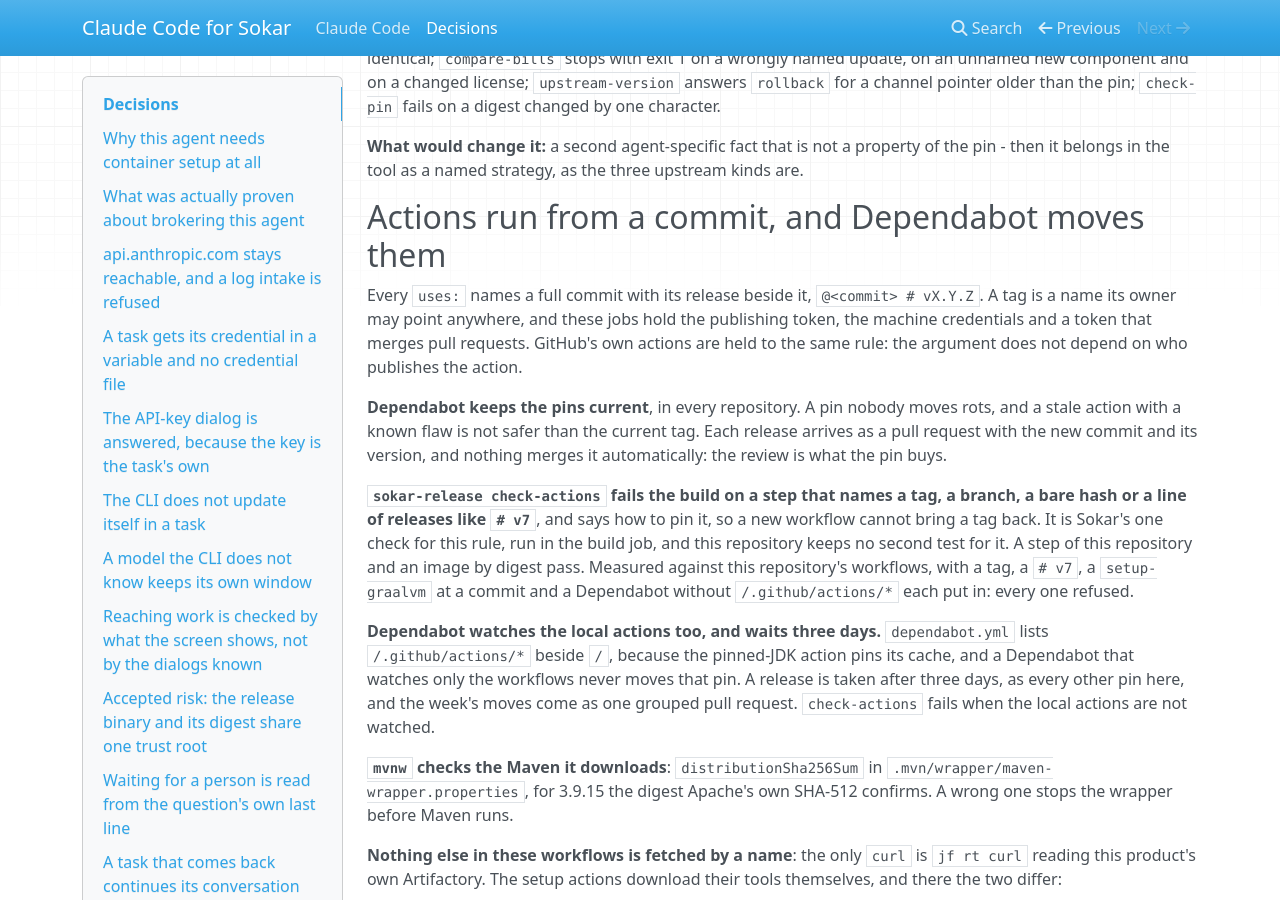
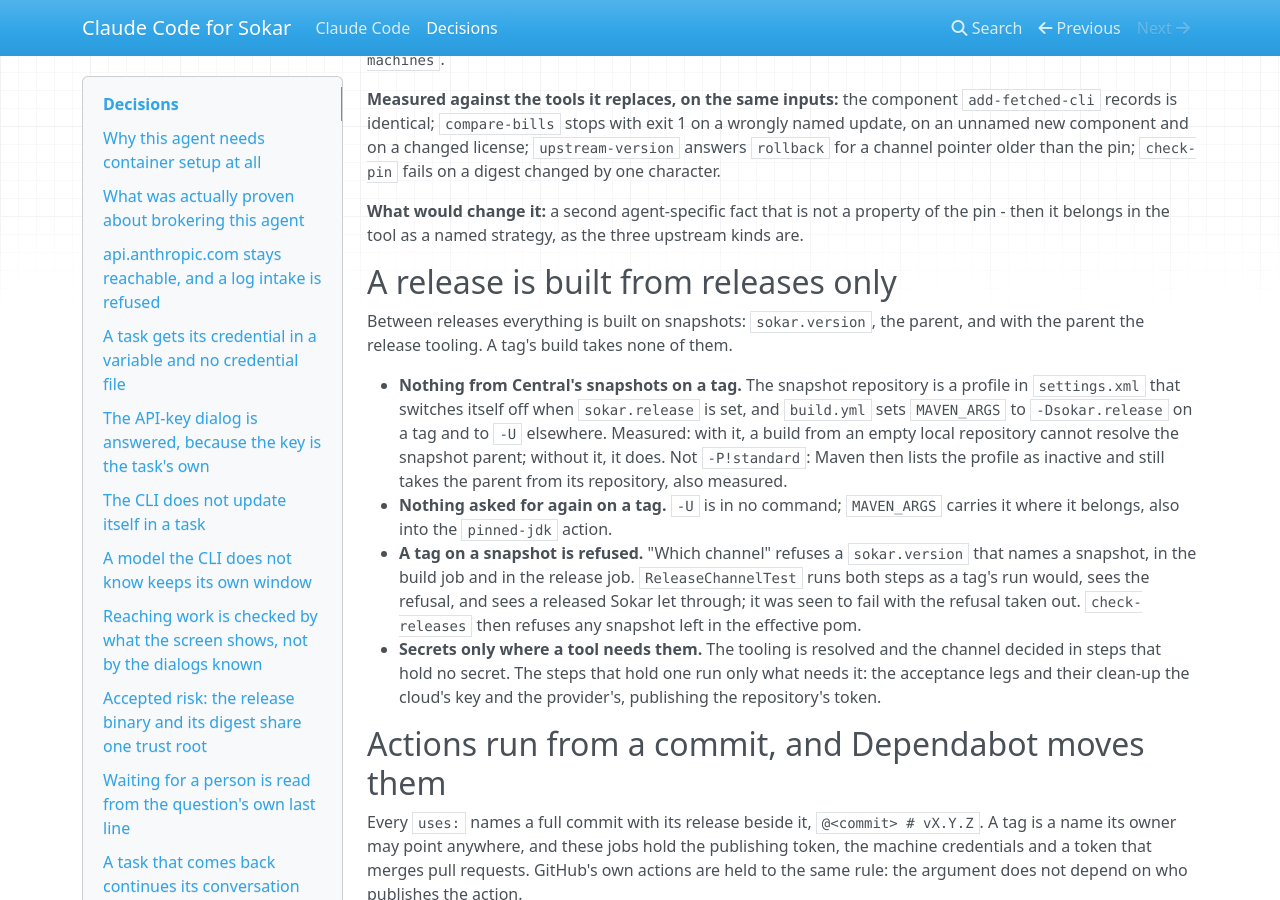
Before and after one commit to sokar-ai/sokar-claude-code, an MkDocs documentation site: the page built from doc/decisions.md, in a window 1280 px wide and 900 px high, scrolled down 6346 px. Built offline with MkDocs 1.6.1, drawn with Linux system fonts in a browser that asks for light colours; nearby versions of some CDN libraries; some of the changed text lies outside the part shown.

Commit message:
Build a tag from releases only, and run the channel step in a test to see a tag on a Sokar snapshot refused

```diff
--- a/doc/decisions.md
+++ b/doc/decisions.md
@@ -27,6 +27,7 @@
 | [Accepted risk: the release binary and its digest share one trust root](#accepted-risk-the-release-binary-and-its-digest-share-one-trust-root) | nothing independent to verify the download against, and why that stays |
 | **The build** | |
 | [The release tooling is Sokar's, configured from the pom](#the-release-tooling-is-sokars-configured-from-the-pom) | data beside the pin, never a copy of code |
+| [A release is built from releases only](#a-release-is-built-from-releases-only) | on a tag nothing from Central's snapshots, and a tag on a Sokar snapshot refused by the step itself |
 | [Actions run from a commit, and Dependabot moves them](#actions-run-from-a-commit-and-dependabot-moves-them) | every `uses:` by commit, GraalVM by Sokar's pin, checked by `check-actions` |
 | [What an update takes, and when](#what-an-update-takes-and-when) | three days old and still the newest, verified on rented machines before the pull request |
 | [NullAway comes from `sokar-parent`](#nullaway-comes-from-sokar-parent) | one compiler configuration for every repository; `.mvn/jvm.config` stays here |
@@ -249,6 +250,26 @@
 **What would change it:** a second agent-specific fact that is not a property of the pin - then it
 belongs in the tool as a named strategy, as the three upstream kinds are.
 
+
+## A release is built from releases only
+
+Between releases everything is built on snapshots: `sokar.version`, the parent, and with the parent the release
+tooling. A tag's build takes none of them.
+
+- **Nothing from Central's snapshots on a tag.** The snapshot repository is a profile in `settings.xml` that
+  switches itself off when `sokar.release` is set, and `build.yml` sets `MAVEN_ARGS` to `-Dsokar.release` on a tag
+  and to `-U` elsewhere. Measured: with it, a build from an empty local repository cannot resolve the snapshot
+  parent; without it, it does. Not `-P!standard`: Maven then lists the profile as inactive and still takes the
+  parent from its repository, also measured.
+- **Nothing asked for again on a tag.** `-U` is in no command; `MAVEN_ARGS` carries it where it belongs, also into
+  the `pinned-jdk` action.
+- **A tag on a snapshot is refused.** "Which channel" refuses a `sokar.version` that names a snapshot, in the build
+  job and in the release job. `ReleaseChannelTest` runs both steps as a tag's run would, sees the refusal, and sees
+  a released Sokar let through; it was seen to fail with the refusal taken out. `check-releases` then refuses any
+  snapshot left in the effective pom.
+- **Secrets only where a tool needs them.** The tooling is resolved and the channel decided in steps that hold no
+  secret. The steps that hold one run only what needs it: the acceptance legs and their clean-up the cloud's key and
+  the provider's, publishing the repository's token.
 ## Actions run from a commit, and Dependabot moves them
 
 Every `uses:` names a full commit with its release beside it, `@<commit> # vX.Y.Z`. A tag is a name its
```
Also changed, not shown: CHANGELOG.md (+1 -0 lines), issues/CC25-Build-Against-A-Released-Sokar.md (deleted, +0 -26 lines), issues/README.md (+1 -3 lines), settings.xml (+8 -3 lines), 6 other files.
